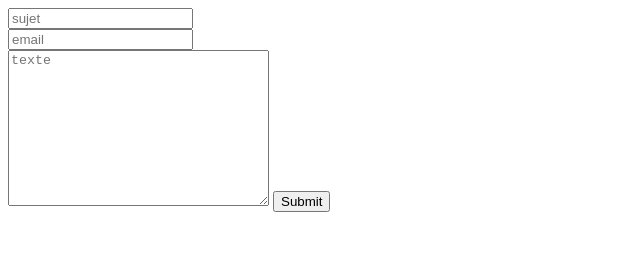
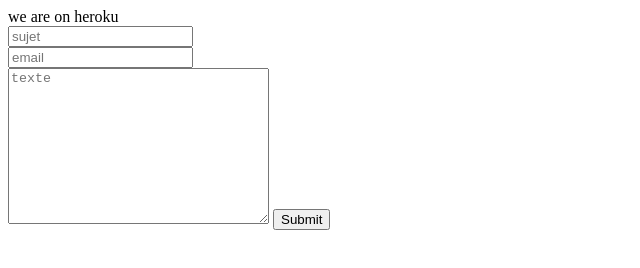
Before and after one commit to vamos91/contact-form, a website: page views/index.html in a window 1280 px wide. Shown: the whole page, without its empty margins (0-640 px from the left). Drawn offline with Linux system fonts and the light colour scheme.

Commit message:
deploy on heroku

```diff
--- a/views/index.html
+++ b/views/index.html
@@ -7,6 +7,7 @@
     <title>Document</title>
 </head>
 <body>
+    we are on heroku
     <form>
         <input type="text" id="sujet" placeholder="sujet"><br>
         <input type="text" id="email" placeholder="email"><br>
```
